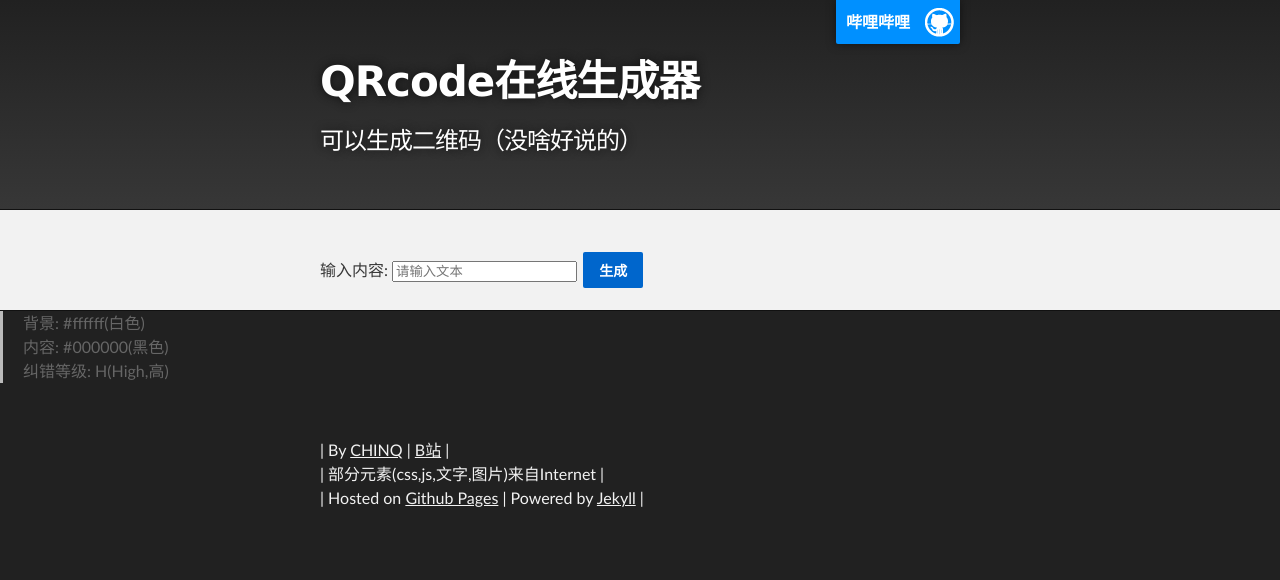
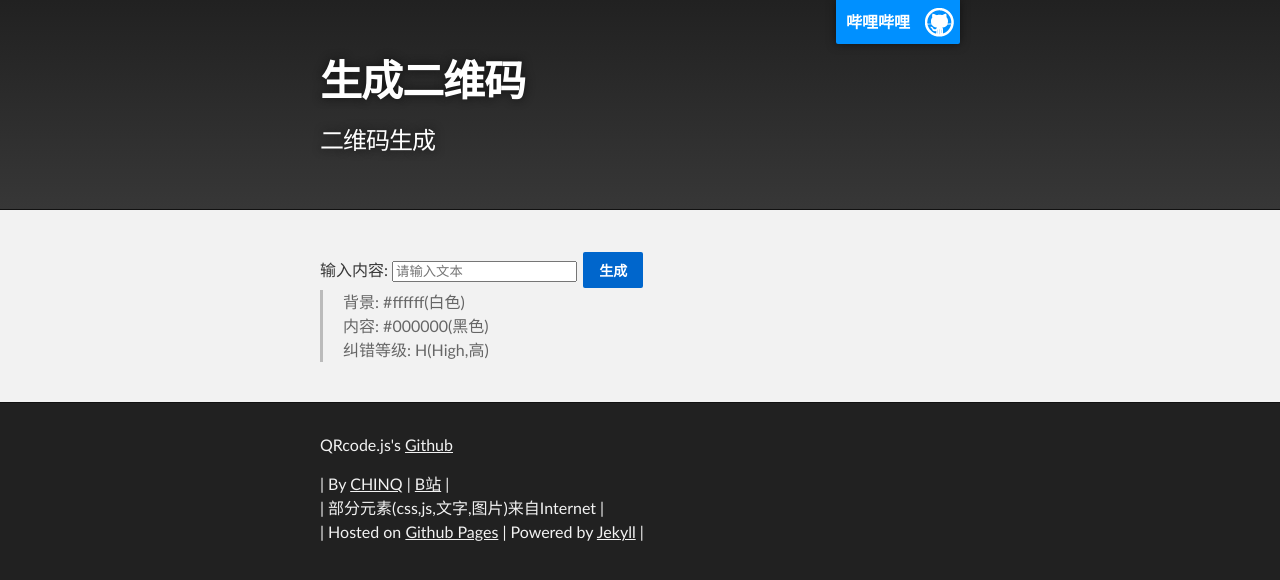
Before and after one commit to O7I2/o7i2.github.io, a Jekyll site: the page built from qrcode.html, in a window 1280 px wide. Shown: the top 580 px of the page. Built offline with Jekyll 4.4.1, drawn with Linux system fonts in a browser that asks for light colours; nearby versions of some CDN libraries; library files that are not in the unit come from our copies.

Commit message:
Update qrcode.html

```diff
--- a/qrcode.html
+++ b/qrcode.html
@@ -1,7 +1,8 @@
 ---
 layout: default
-title: QRcode在线生成器
-subtitle: 可以生成二维码（没啥好说的）
+title: 生成二维码
+subtitle: 二维码生成
+footer: "QRcode.js's <a href=\"https://github.com/davidshimjs/qrcodejs\" target=\"_blank\">Github</a>"
 ---
 <!-- 输入框 -->
 <div>
@@ -9,18 +10,18 @@
 <input id="text" value="" placeholder="请输入文本" onchange="makeCode()" />
 <input type="button" value="生成" onclick="makeCode()" />
 </div><span id="warn" style=""></span>
-<!-- 输出 --></div>
+<!-- 输出 -->
+<div id="qrcode"></div>
 
 <blockquote>
 背景: #ffffff(白色)<br />
 内容: #000000(黑色)<br />
 纠错等级: H(High,高)<br />
 </blockquote>
+
 <!-- 载入 js -->
-<script src="https://o7i2.github.io/assets/js/qrcode/qrcode.min.js"></script>
-<script src="https://o7i2.github.io/assets/js/jquery/3.4.1/jquery.min.js"></script>
-<script src="https://o7i2.github.io/assets/js/url.js"></script>
-<div id="qrcode"></div>
+<script src="/assets/js/qrcode/qrcode.min.js"></script>
+<script src="/assets/js/jquery/3.4.1/jquery.min.js"></script>
 <script>
 var qrcode = new QRCode(document.getElementById("qrcode"), {
 	width: 250,
```
